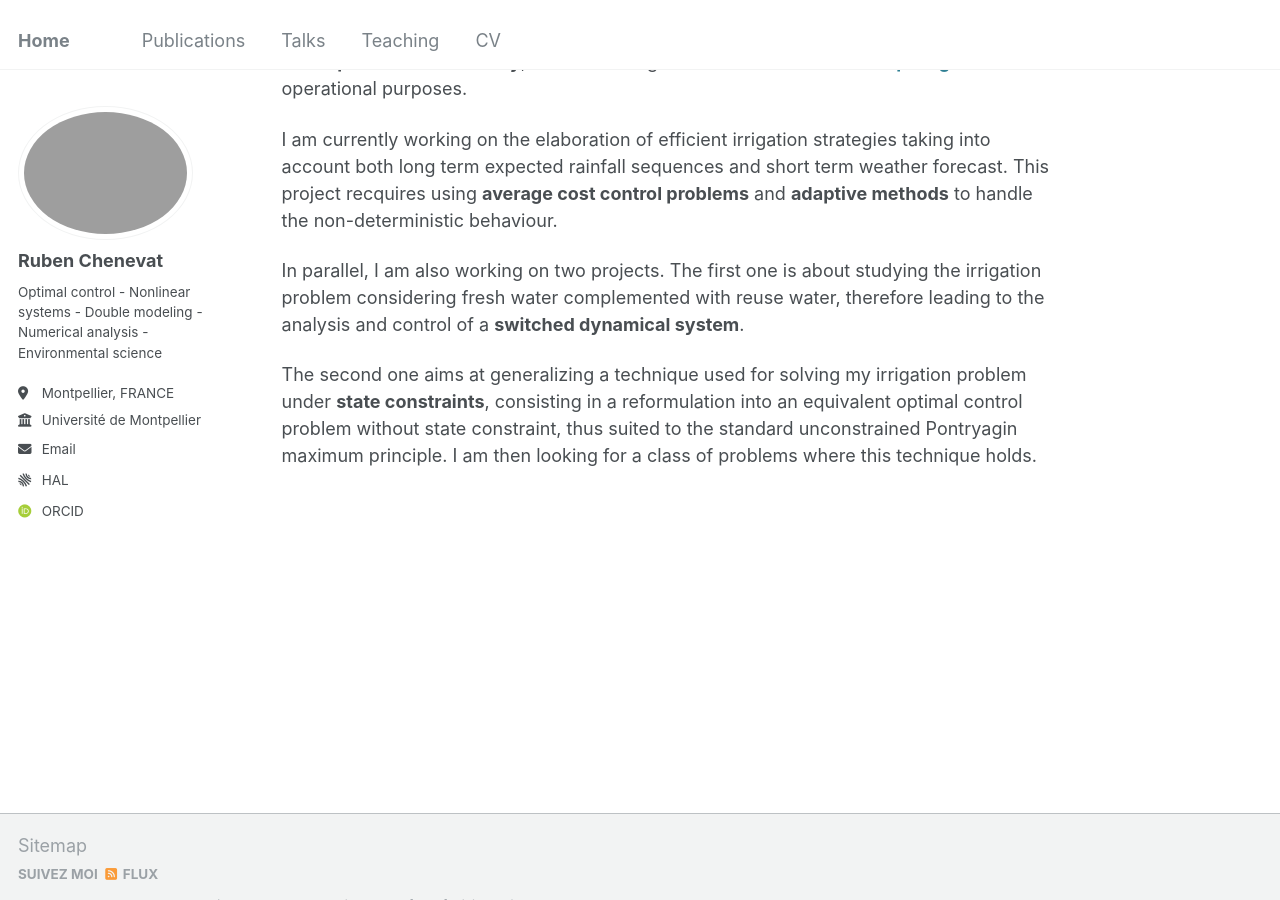
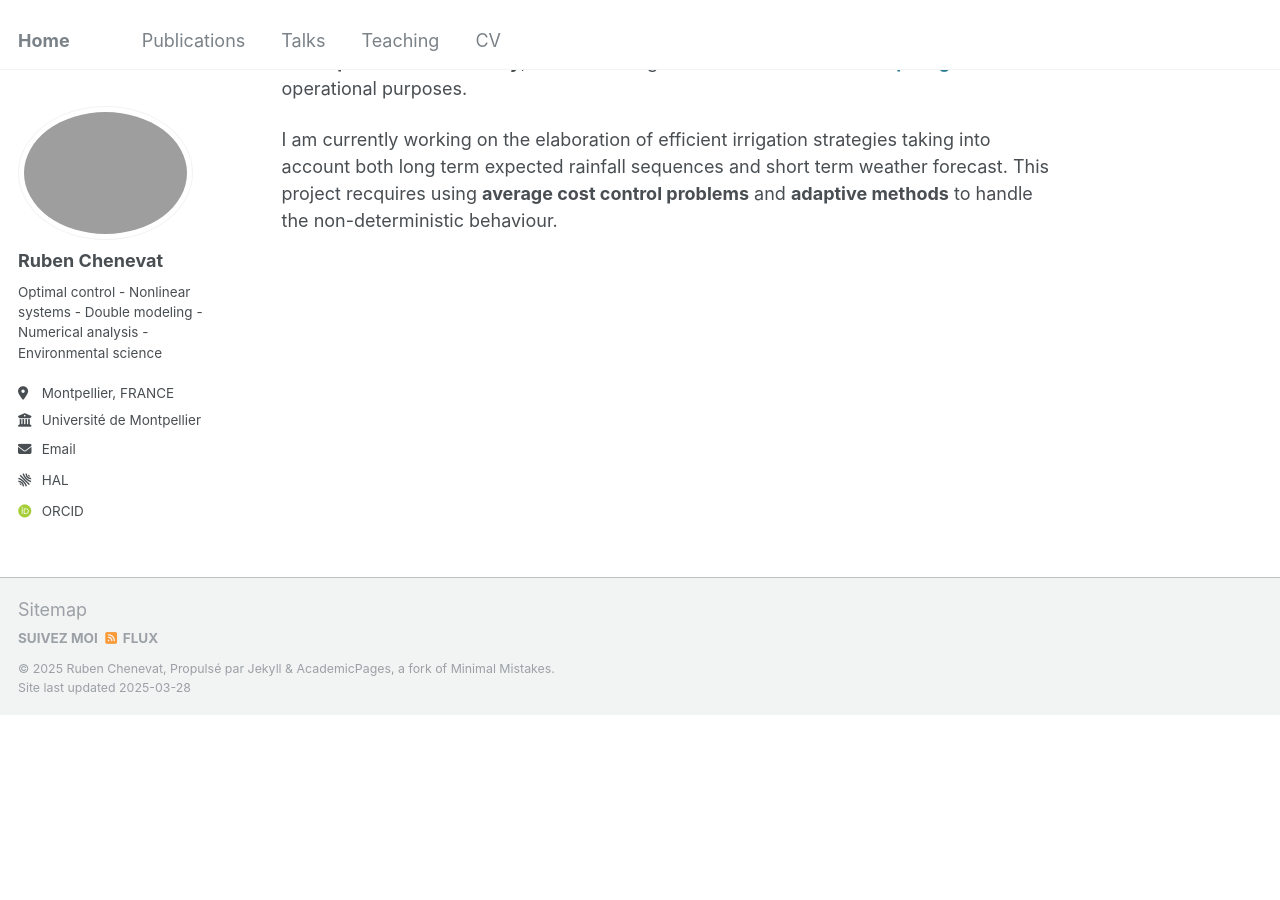
Before and after one commit to rubenchenevat/rubenchenevat.github.io, a Jekyll site: the page built from _pages/about.md, in a window 1280 px wide and 900 px high, scrolled down 669 px. Built offline with Jekyll 4.4.1, drawn with Linux system fonts in a browser that asks for light colours; some web fonts are replaced; after the commit the page ends 1385 px from its top, so only the background shows below that.

Commit message:
Update about.md

```diff
--- a/_pages/about.md
+++ b/_pages/about.md
@@ -20,9 +20,7 @@ My thesis focuses on <strong>crop irrigation decision support tools</strong> bas
 
 I am currently working on the elaboration of efficient irrigation strategies taking into account both long term expected rainfall sequences and short term weather forecast. This project recquires using <strong>average cost control problems</strong> and <strong>adaptive methods</strong> to handle the non-deterministic behaviour.
 
-In parallel, I am also working on two projects. The first one is about studying the irrigation problem considering fresh water complemented with reuse water, therefore leading to the analysis and control of a <strong>switched dynamical system</strong>.
 
-The second one aims at generalizing a technique used for solving my irrigation problem under <strong>state constraints</strong>, consisting in a reformulation into an equivalent optimal control problem without state constraint, thus suited to the standard unconstrained Pontryagin maximum principle. I am then looking for a class of problems where this technique holds.
 
 <br>
 <br>
```
